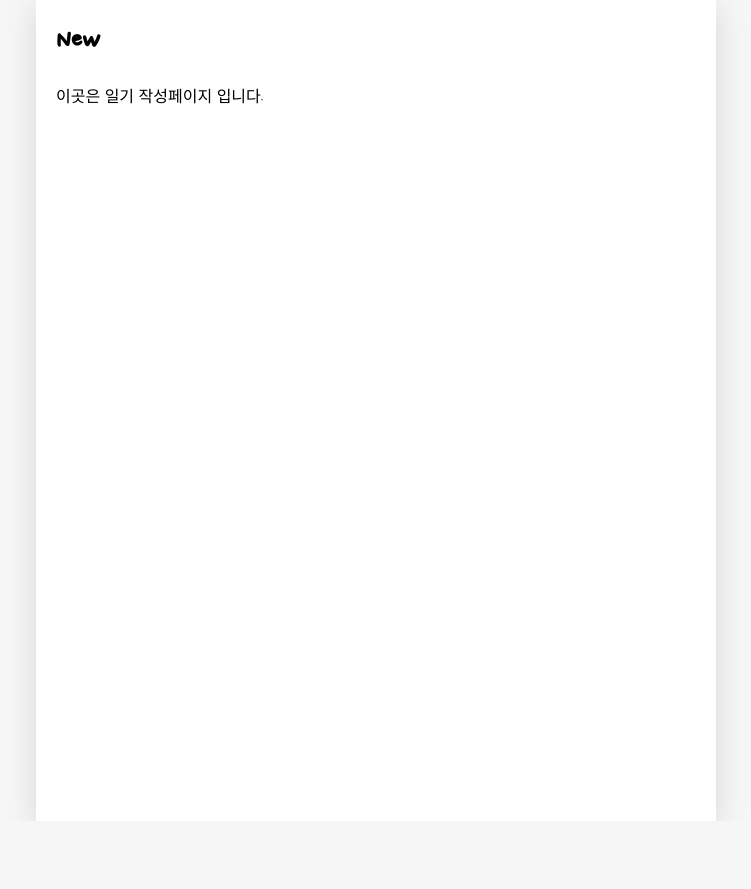
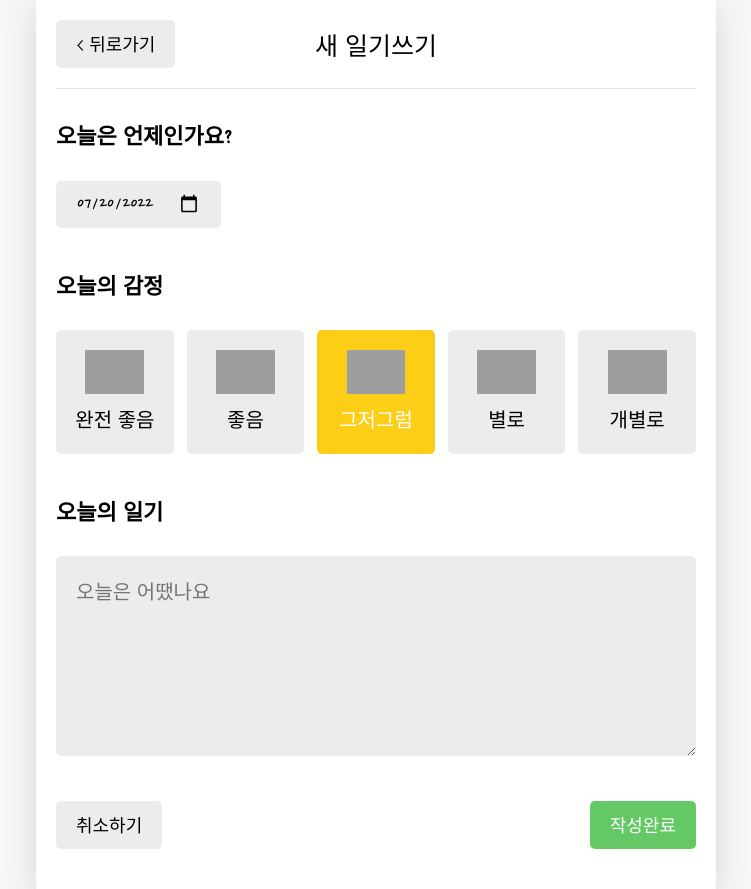
Before and after one commit to kimsoheegh/emotiondiary, a React (Create React App) app: page /new in a window 1280 px wide. Shown: the whole page, without its empty margins (264-1015 px from the left). Before the commit the page ends 821 px from the top, so only its background shows below. Built offline with nearby package versions, Linux system fonts and the light colour scheme; grey boxes are pictures that could not be loaded; a web font is replaced by a local one.

Commit message:
feat : add detail page service

```diff
--- a/src/App.css
+++ b/src/App.css
@@ -186,8 +186,94 @@
   font-size: 18px;
 }
 
-.DiaryItem .btn_wrapper {
+/* DiaryEditor */
+
+.DiaryEditor section {
+  margin-bottom: 40px;
+}
+
+.DiaryEditor h4 {
+  font-size: 22px;
+  font-weight: bold;
+}
+
+.DiaryEditor .emotion_list_wrapper {
+  display: grid;
+  grid-template-columns: repeat(5, auto);
+  gap: 2%;
+}
+
+.DiaryEditor .input_date {
+  border: none;
+  border-radius: 5px;
+  background-color: #ececec;
+
+  padding: 10px 20px 10px 20px;
+  cursor: pointer;
+  font-family: "Nanum Pen Script";
+  font-size: 20px;
+}
+
+.DiaryEditor textarea {
+  font-family: "Nanum Pen Script";
+  font-size: 20px;
+  box-sizing: border-box;
+  width: 100%;
+  min-height: 200px;
+  resize: vertical;
+  border: none;
+  border-radius: 5px;
+  background-color: #ececec;
+  padding: 20px;
+}
+
+.DiaryEditor .control_box {
   display: flex;
+  justify-content: space-between; /*양끝으로 벌어지게 됨*/
+  align-items: center;
+}
+
+/* Emotion Item */
+.EmotionItem {
+  cursor: pointer;
+  border-radius: 5px;
+  padding: 20px 0px 20px 0px;
+  display: flex;
+  flex-direction: column;
   justify-content: center;
-  min-width: 70px;
+  align-items: center;
 }
+
+.EmotionItem img {
+  width: 50%;
+  margin-bottom: 10px;
+}
+
+.EmotionItem span {
+  font-size: 20px;
+}
+
+.EmotionItem_off {
+  background-color: #ececec;
+}
+
+.EmotionItem_on_1 {
+  background-color: #64c964;
+  color: white;
+}
+.EmotionItem_on_2 {
+  background-color: #9dd772;
+  color: white;
+}
+.EmotionItem_on_3 {
+  background-color: #fdce17;
+  color: white;
+}
+.EmotionItem_on_4 {
+  background-color: #fd8446;
+  color: white;
+}
+.EmotionItem_on_5 {
+  background-color: #fd565f;
+  color: white;
+}
--- a/src/App.js
+++ b/src/App.js
@@ -15,10 +15,7 @@
       return action.data;
     }
     case "CREATE": {
-      const newItem = {
-        ...action.data,
-      };
-      newState = [newItem, ...state];
+      newState = [action.data, ...state];
       break;
     }
     case "REMOVE": {
@@ -83,7 +80,7 @@
       type: "CREATE",
       data: {
         id: dataId.current,
-        date: new Date(date).getTime,
+        date: new Date(date).getTime(),
         content,
         emotion,
       },
@@ -107,7 +104,7 @@
   };
   return (
     <DiaryStateContext.Provider value={data}>
-      <DiaryDispatchContext.Provider value={(onCreate, onRemove, onEdit)}>
+      <DiaryDispatchContext.Provider value={{ onCreate, onRemove, onEdit }}>
         <BrowserRouter>
           <div className="App">
             <Routes>
--- /dev/null
+++ b/src/components/DiaryEditor.js
@@ -0,0 +1,121 @@
+import { useNavigate } from "react-router-dom";
+import { useRef, useState, useContext } from "react";
+import { DiaryDispatchContext } from "../App";
+
+import MyButton from "./MyButton";
+import MyHeader from "./MyHeader";
+import EmotionItem from "./EmotionItem";
+
+const emotionList = [
+  {
+    emotion_id: 1,
+    emotion_img: process.env.PUBLIC_URL + `/assets/emotion1.png`,
+    emotion_descript: "완전 좋음",
+  },
+  {
+    emotion_id: 2,
+    emotion_img: process.env.PUBLIC_URL + `/assets/emotion2.png`,
+    emotion_descript: "좋음",
+  },
+  {
+    emotion_id: 3,
+    emotion_img: process.env.PUBLIC_URL + `/assets/emotion3.png`,
+    emotion_descript: "그저그럼",
+  },
+  {
+    emotion_id: 4,
+    emotion_img: process.env.PUBLIC_URL + `/assets/emotion4.png`,
+    emotion_descript: "별로",
+  },
+  {
+    emotion_id: 5,
+    emotion_img: process.env.PUBLIC_URL + `/assets/emotion5.png`,
+    emotion_descript: "개별로",
+  },
+];
+
+const getStringDate = (date) => {
+  return date.toISOString().slice(0, 10);
+};
+
+const DiaryEditor = () => {
+  const contentRef = useRef();
+  const [content, setContent] = useState("");
+  const [emotion, setEmotion] = useState(3);
+  const [date, setDate] = useState(getStringDate(new Date()));
+
+  const { onCreate } = useContext(DiaryDispatchContext);
+
+  const handleClickEmote = (emotion) => {
+    setEmotion(emotion);
+  };
+  const navigate = useNavigate();
+
+  const handleSubmit = () => {
+    if (content.length < 1) {
+      contentRef.current.focus();
+      return;
+    }
+    onCreate(date, content, emotion);
+    navigate("/", { replace: true });
+  };
+
+  return (
+    <div className="DiaryEditor">
+      <MyHeader
+        headText={"새 일기쓰기"}
+        leftChild={
+          <MyButton text={"< 뒤로가기"} onClick={() => navigator(-1)} />
+        }
+      />
+      <div>
+        <section>
+          <h4>오늘은 언제인가요?</h4>
+          <div className="input_box">
+            <input
+              className="input_date"
+              value={date}
+              onChange={(e) => setDate(e.target.value)}
+              type="date"
+            />
+          </div>
+        </section>
+        <section>
+          <h4>오늘의 감정</h4>
+          <div className="input_box emotion_list_wrapper">
+            {emotionList.map((it) => (
+              <EmotionItem
+                key={it.emotion_id}
+                {...it}
+                onClick={handleClickEmote}
+                isSelected={it.emotion_id === emotion} // true, false 반환
+              />
+            ))}
+          </div>
+        </section>
+        <section>
+          <h4>오늘의 일기</h4>
+          <div className="input_box text_wrapper">
+            <textarea
+              placeholder="오늘은 어땠나요"
+              ref={contentRef}
+              value={content}
+              onChange={(e) => setContent(e.target.value)}
+            />
+          </div>
+        </section>
+        <section>
+          <div className="control_box">
+            <MyButton text={"취소하기"} onClick={() => navigator(-1)} />
+            <MyButton
+              text={"작성완료"}
+              type={"positive"}
+              onClick={handleSubmit}
+            />
+          </div>
+        </section>
+      </div>
+    </div>
+  );
+};
+export default DiaryEditor;
--- /dev/null
+++ b/src/components/EmotionItem.js
@@ -0,0 +1,22 @@
+const EmotionItem = ({
+  emotion_id,
+  emotion_img,
+  emotion_descript,
+  onClick,
+  isSelected,
+}) => {
+  return (
+    <div
+      onClick={() => onClick(emotion_id)}
+      className={[
+        "EmotionItem",
+        isSelected ? `EmotionItem_on_${emotion_id}` : `EmotionItem_off`, // 어떤 감정이 선택되었는지
+      ].join(" ")}
+    >
+      <img src={emotion_img} />
+      <span>{emotion_descript}</span>
+    </div>
+  );
+};
+
+export default EmotionItem;
--- a/src/pages/New.js
+++ b/src/pages/New.js
@@ -1,8 +1,9 @@
+import DiaryEditor from "../components/DiaryEditor";
+
 const New = () => {
   return (
     <div>
-      <h1>New</h1>
-      <p>이곳은 일기 작성페이지 입니다.</p>
+      <DiaryEditor />
     </div>
   );
 };
```
